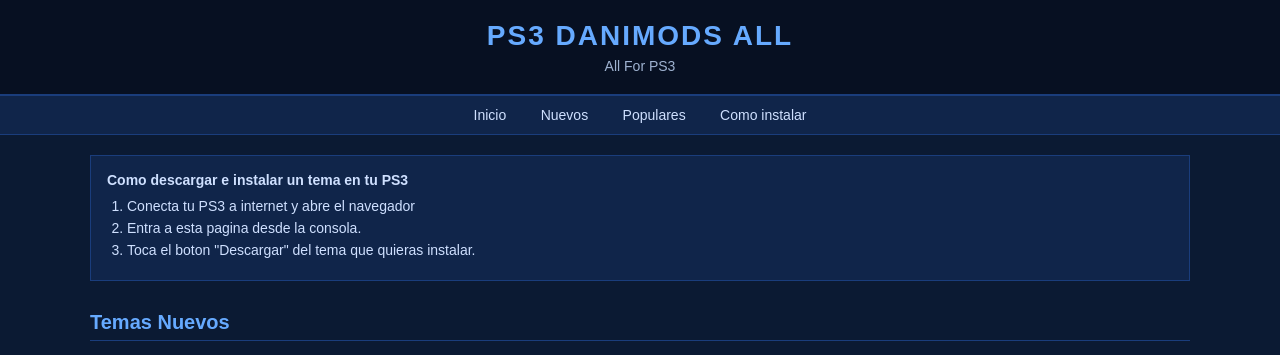
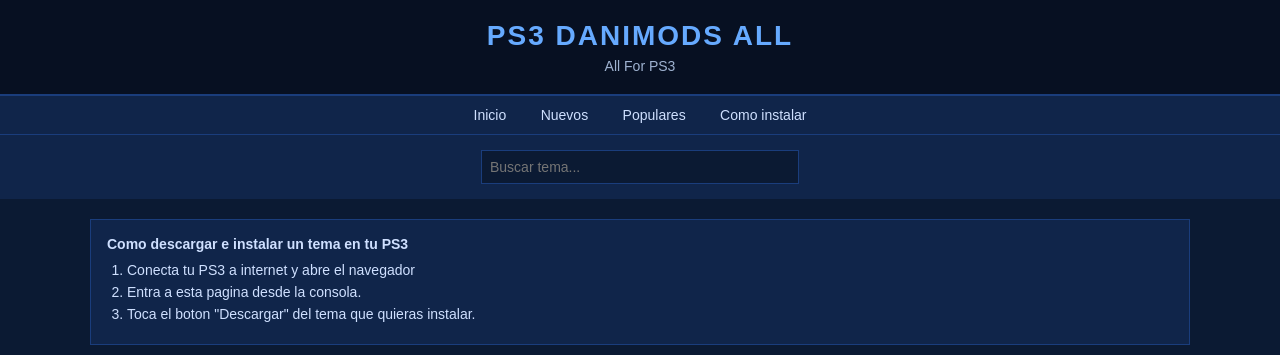
Before and after one commit to DANIMODSPS3/ALLforPS3, a plain HTML site: page danimods.html in a window 1280 px wide. Shown: the top 355 px of the page. Drawn offline with Linux system fonts and the light colour scheme.

Commit message:
Update danimods.html

```diff
--- a/danimods.html
+++ b/danimods.html
@@ -52,6 +52,21 @@
   #nav a:hover {
     color: #66aaff;
     text-decoration: underline;
+  }
+
+  #searchBox {
+    text-align: center;
+    padding: 15px 20px;
+    background-color: #10254a;
+  }
+
+  #searchInput {
+    width: 300px;
+    padding: 8px;
+    font-size: 14px;
+    border: 1px solid #1a3d7c;
+    background-color: #0b1a33;
+    color: #ffffff;
   }
 
   #content {
@@ -174,6 +189,10 @@
   <a href="#instrucciones">Como instalar</a>
 </div>
 
+<div id="searchBox">
+  <input type="text" id="searchInput" placeholder="Buscar tema..." onkeyup="buscarTema()">
+</div>
+
 <div id="content">
 
   <a name="inicio"></a>
@@ -261,5 +280,21 @@
   PS3 Themes &mdash; Sitio hecho para verse bien en el navegador de PlayStation 3
 </div>
 
+<script type="text/javascript">
+function buscarTema() {
+  var texto = document.getElementById("searchInput").value.toLowerCase();
+  var cajas = document.getElementsByClassName("theme-box");
+  for (var i = 0; i < cajas.length; i++) {
+    var titulo = cajas[i].getElementsByTagName("h3")[0].innerHTML.toLowerCase();
+    var celda = cajas[i].parentNode;
+    if (titulo.indexOf(texto) !== -1) {
+      celda.style.display = "";
+    } else {
+      celda.style.display = "none";
+    }
+  }
+}
+</script>
+
 </body>
 </html>
```
